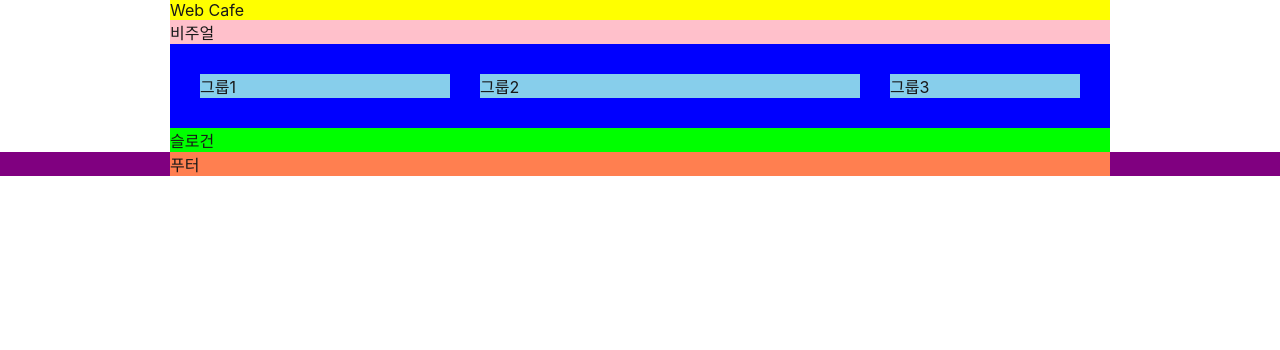
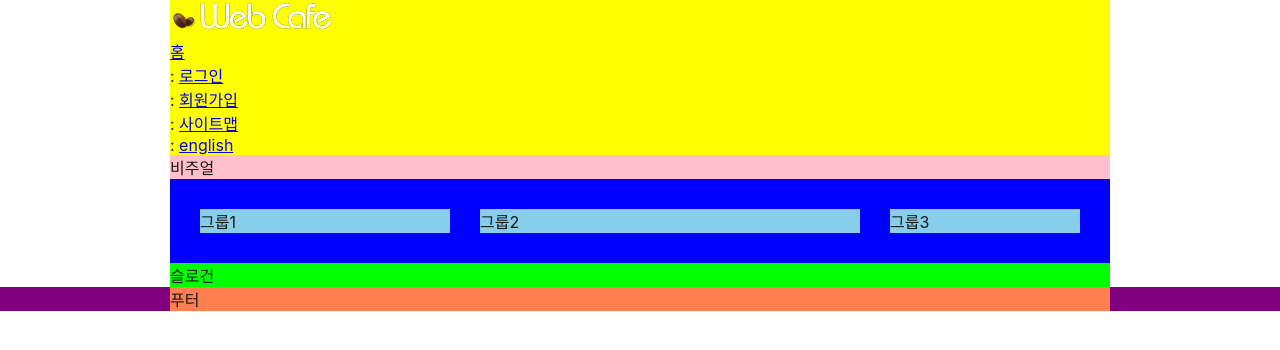
Before and after one commit to seulbinim/zeroConnecTo, a website: page HTML5/index.html in a window 1280 px wide. Drawn offline with Linux system fonts and the light colour scheme; a web font is replaced by a local one.

Commit message:
로고 및 안내링크 마크업 완성

```diff
--- a/HTML5/index.html
+++ b/HTML5/index.html
@@ -7,7 +7,30 @@
 </head>
 <body>
   <header class="header">
-    <h1>Web Cafe</h1>
+    <h1 class="logo">
+      <a href="/"><img src="./assets/logo.png" alt="Web Cafe" /></a>
+    </h1>
+    <ul class="member">
+      <li>
+        <a href="/">홈</a>
+      </li>
+      <li>
+        <span aria-hidden="true">:</span>
+        <a href="/">로그인</a>
+      </li>
+      <li>
+        <span aria-hidden="true">:</span>
+        <a href="/">회원가입</a>
+      </li>
+      <li>
+        <span aria-hidden="true">:</span>
+        <a href="/">사이트맵</a>
+      </li>
+      <li>
+        <span aria-hidden="true">:</span>
+        <a href="/">english</a>
+      </li>
+    </ul>
   </header>
   <div class="visual">비주얼</div>
   <main class="main">
```
